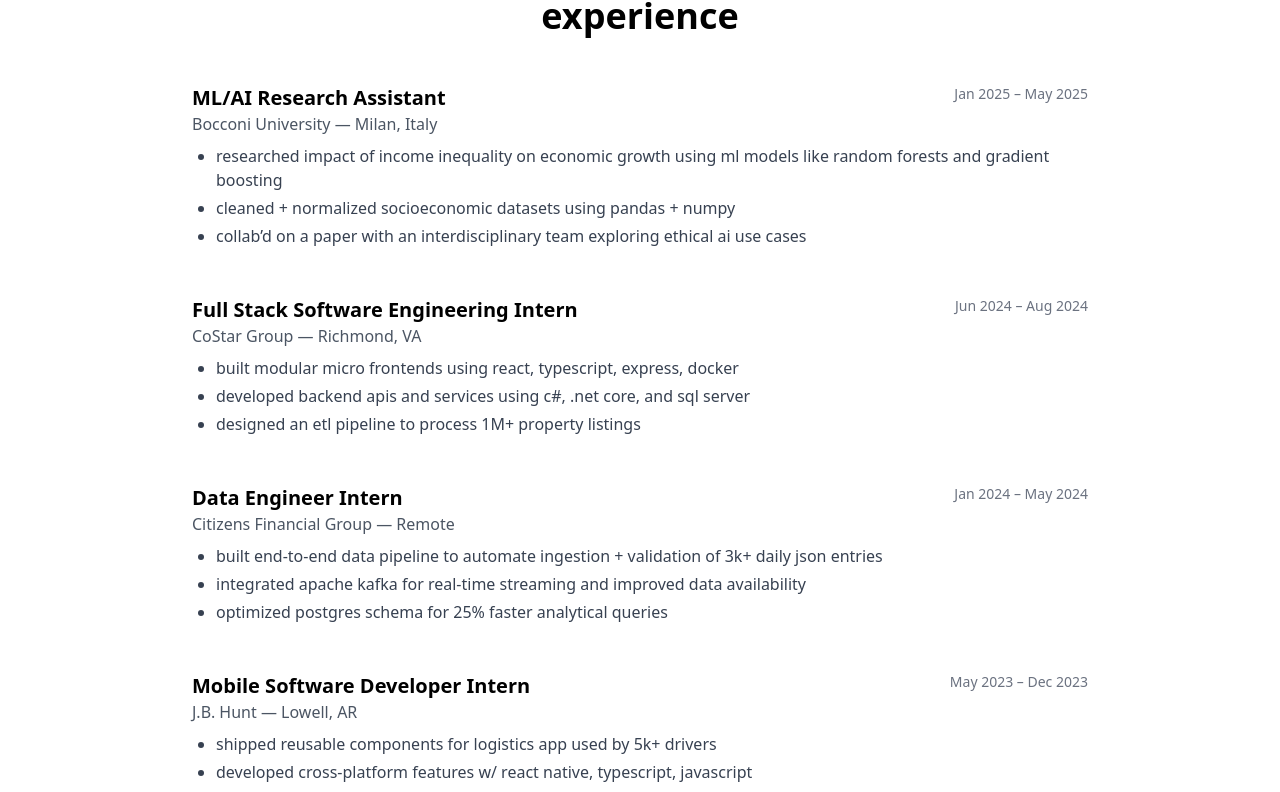
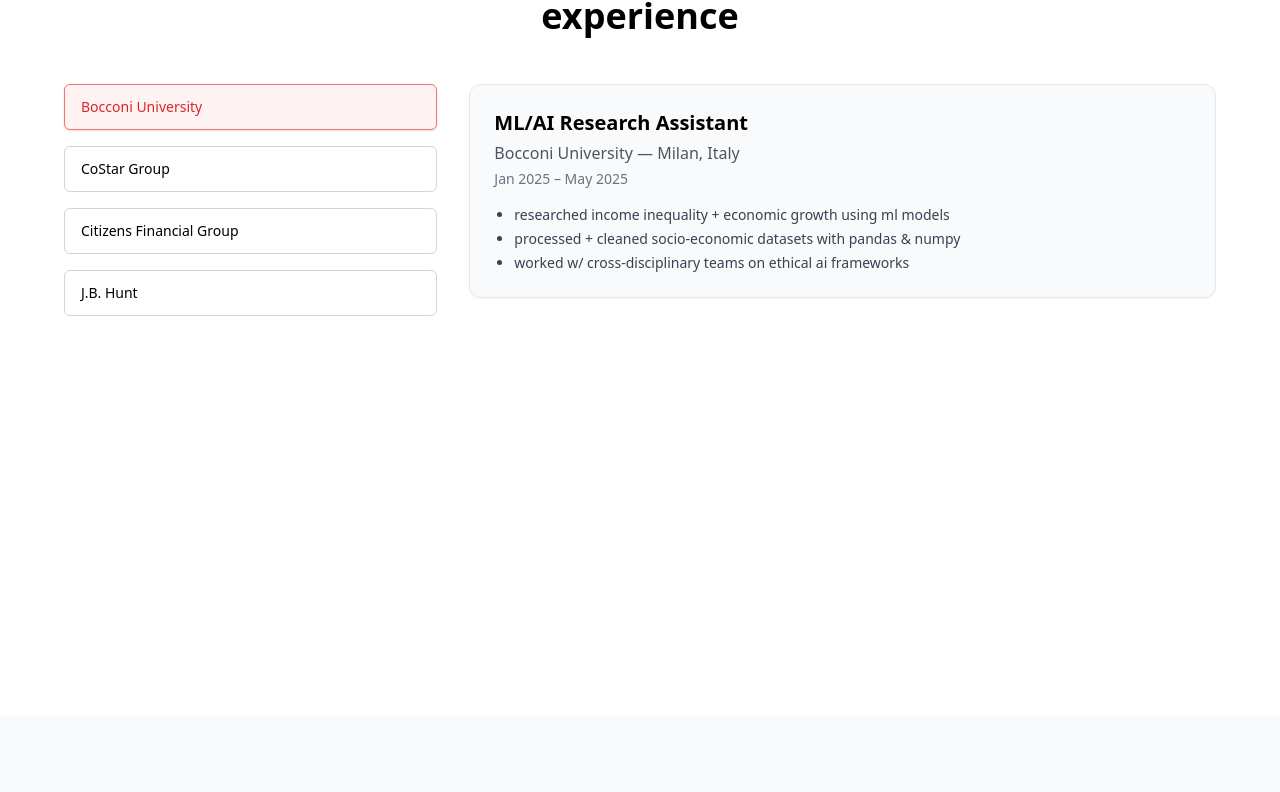
Before and after one commit to akstrap/portfolio-website, a React (Vite) app: page / in a window 1280 px wide. Shown: the part 1764-2556 px from the top of the page. Built offline with nearby package versions, Linux system fonts and the light colour scheme.

Commit message:
redesign experience section with side tabs and animated details panel

```diff
--- a/src/pages/Experience.tsx
+++ b/src/pages/Experience.tsx
@@ -1,76 +1,108 @@
+import { useState } from "react";
+import { motion, AnimatePresence } from "framer-motion";
 import AnimatedSection from "../components/AnimatedSection";
 
 const experiences = [
   {
+    title: "Bocconi University",
     role: "ML/AI Research Assistant",
-    company: "Bocconi University",
     location: "Milan, Italy",
     date: "Jan 2025 – May 2025",
-    bullets: [
-      "researched impact of income inequality on economic growth using ml models like random forests and gradient boosting",
-      "cleaned + normalized socioeconomic datasets using pandas + numpy",
-      "collab’d on a paper with an interdisciplinary team exploring ethical ai use cases",
+    description: [
+      "researched income inequality + economic growth using ml models",
+      "processed + cleaned socio-economic datasets with pandas & numpy",
+      "worked w/ cross-disciplinary teams on ethical ai frameworks",
     ],
   },
   {
-    role: "Full Stack Software Engineering Intern",
-    company: "CoStar Group",
+    title: "CoStar Group",
+    role: "Full Stack Software Eng. Intern",
     location: "Richmond, VA",
     date: "Jun 2024 – Aug 2024",
-    bullets: [
-      "built modular micro frontends using react, typescript, express, docker",
-      "developed backend apis and services using c#, .net core, and sql server",
-      "designed an etl pipeline to process 1M+ property listings",
+    description: [
+      "built micro frontends + apis using react, express, docker, .net",
+      "created etl pipelines to handle 1M+ property listings",
+      "improved reporting pipeline for 15% faster internal data access",
     ],
   },
   {
+    title: "Citizens Financial Group",
     role: "Data Engineer Intern",
-    company: "Citizens Financial Group",
     location: "Remote",
     date: "Jan 2024 – May 2024",
-    bullets: [
-      "built end-to-end data pipeline to automate ingestion + validation of 3k+ daily json entries",
-      "integrated apache kafka for real-time streaming and improved data availability",
-      "optimized postgres schema for 25% faster analytical queries",
+    description: [
+      "built scalable data pipeline using c#, kafka, and postgresql",
+      "automated 3k+ json records daily, saving manual hours",
+      "optimized analytics workload performance by ~25%",
     ],
   },
   {
-    role: "Mobile Software Developer Intern",
-    company: "J.B. Hunt",
+    title: "J.B. Hunt",
+    role: "Mobile Software Dev Intern",
     location: "Lowell, AR",
     date: "May 2023 – Dec 2023",
-    bullets: [
-      "shipped reusable components for logistics app used by 5k+ drivers",
-      "developed cross-platform features w/ react native, typescript, javascript",
-      "reduced app launch time by 0.4s by optimizing backend services",
+    description: [
+      "developed cross-platform features w/ react native",
+      "shipped reusable components to support 5k+ daily drivers",
+      "cut launch time by 0.4s by improving legacy code",
     ],
   },
 ];
 
 const Experience = () => {
+  const [selectedIndex, setSelectedIndex] = useState(0);
+  const selected = experiences[selectedIndex];
+
   return (
-    <section id="experience" className="min-h-screen px-6 py-20">
+    <section id="experience" className="min-h-screen px-6 py-20 bg-white">
       <AnimatedSection>
-        <h2 className="text-4xl font-semibold text-center mb-12">experience</h2>
-        <div className="space-y-12 max-w-4xl mx-auto">
-          {experiences.map((exp, index) => (
-            <div key={index}>
-              <div className="flex justify-between flex-wrap gap-2">
-                <div>
-                  <h3 className="text-xl font-semibold">{exp.role}</h3>
-                  <p className="text-gray-600">
-                    {exp.company} — {exp.location}
-                  </p>
-                </div>
-                <p className="text-sm text-gray-500">{exp.date}</p>
-              </div>
-              <ul className="list-disc ml-6 mt-2 space-y-1 text-gray-700">
-                {exp.bullets.map((point, i) => (
-                  <li key={i}>{point}</li>
-                ))}
-              </ul>
-            </div>
-          ))}
+        <h2 className="text-4xl font-semibold mb-12 text-center">experience</h2>
+
+        <div className="flex flex-col md:flex-row gap-8 max-w-6xl mx-auto">
+          {/* left-side tabs */}
+          <div className="flex md:flex-col gap-4 md:w-1/3">
+            {experiences.map((exp, i) => (
+              <button
+                key={i}
+                onClick={() => setSelectedIndex(i)}
+                className={`text-left px-4 py-3 rounded-md border text-sm transition-all
+                  ${
+                    selectedIndex === i
+                      ? "bg-red-50 border-red-400 text-red-600 font-medium shadow"
+                      : "border-gray-300 hover:bg-gray-100"
+                  }
+                `}
+              >
+                {exp.title}
+              </button>
+            ))}
+          </div>
+
+          {/* right-side animated content */}
+          <div className="md:w-2/3">
+            <AnimatePresence mode="wait">
+              <motion.div
+                key={selectedIndex}
+                initial={{ opacity: 0, y: 20 }}
+                animate={{ opacity: 1, y: 0 }}
+                exit={{ opacity: 0, y: -20 }}
+                transition={{ duration: 0.4 }}
+                className="bg-gray-50 p-6 rounded-xl border border-gray-200 shadow-sm"
+              >
+                <h3 className="text-xl font-semibold mb-1">{selected.role}</h3>
+                <p className="text-gray-600 mb-1">
+                  {selected.title} — {selected.location}
+                </p>
+                <p className="text-sm text-gray-500 mb-4">{selected.date}</p>
+
+                <ul className="list-disc ml-5 space-y-1 text-sm text-gray-700">
+                  {selected.description.map((point, i) => (
+                    <li key={i}>{point}</li>
+                  ))}
+                </ul>
+              </motion.div>
+            </AnimatePresence>
+          </div>
         </div>
       </AnimatedSection>
     </section>
```
